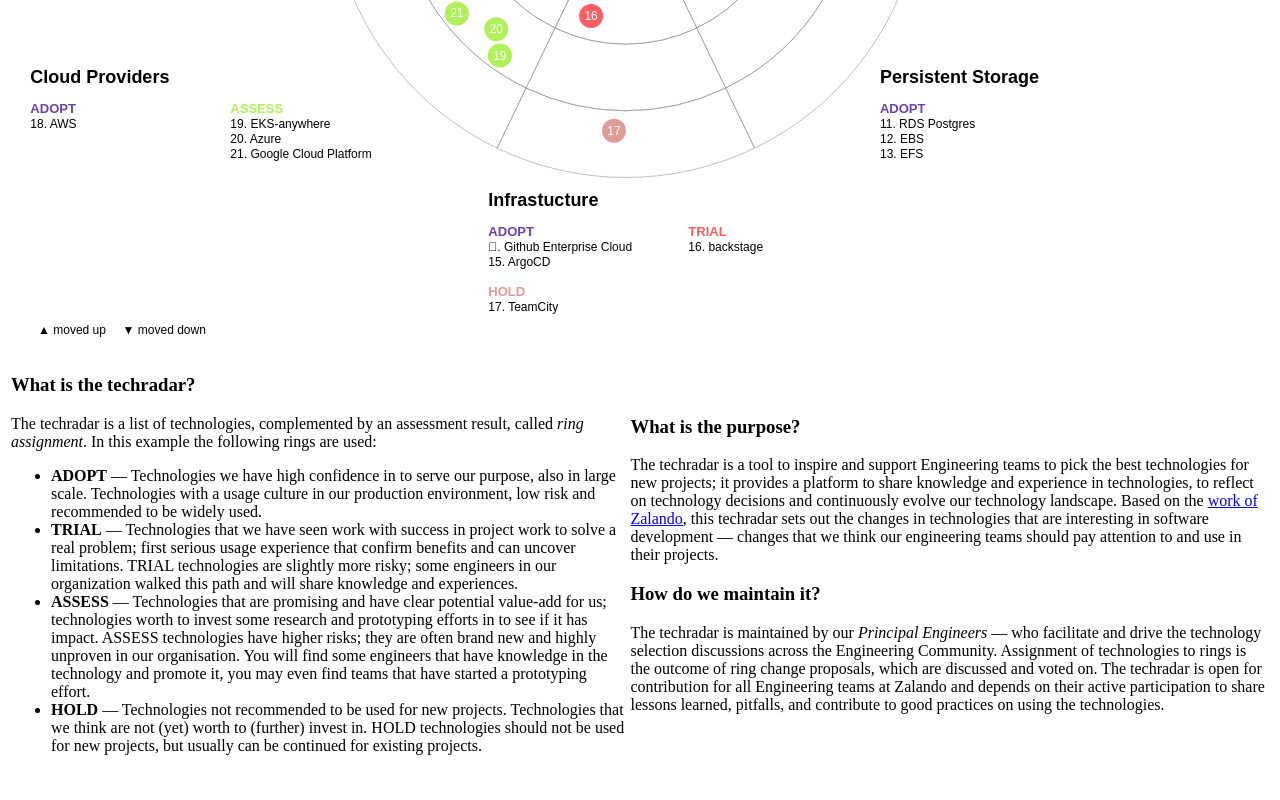
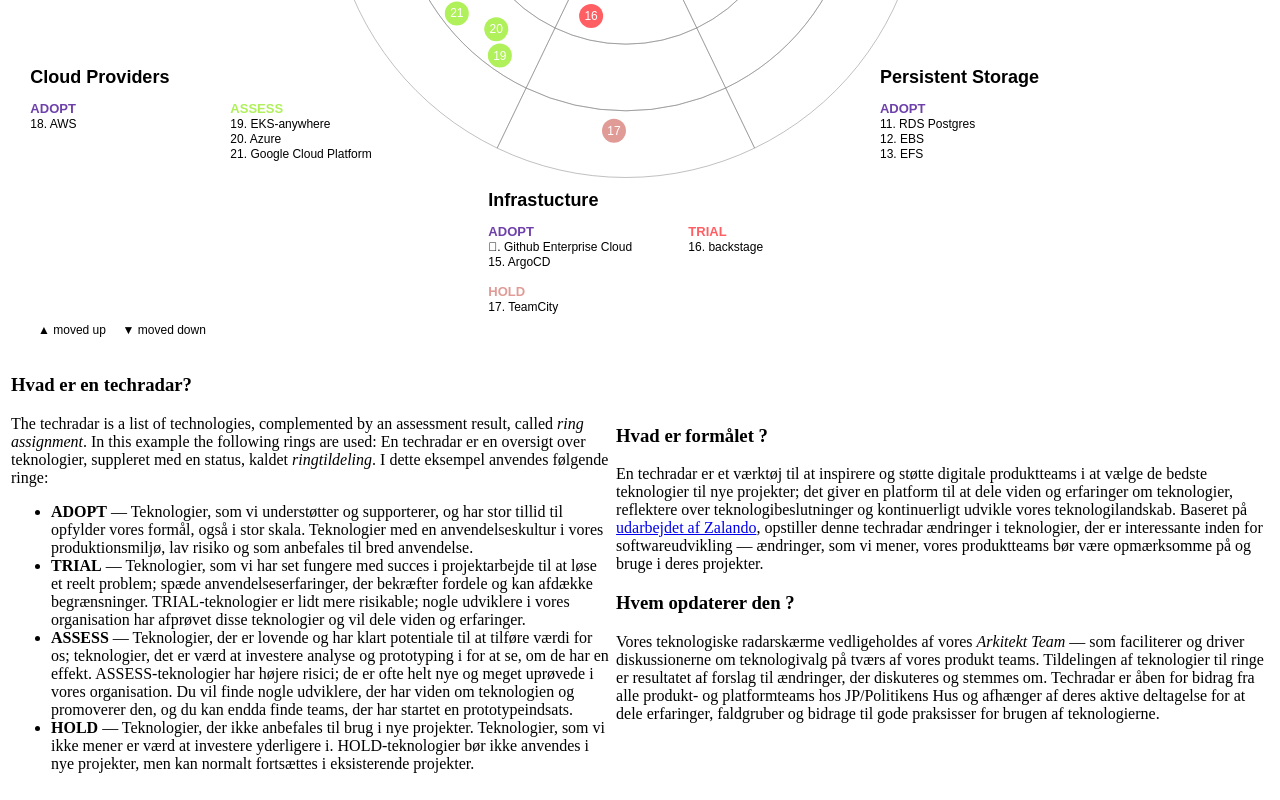
Before and after one commit to test-jppolitikenshus/techradar, a React (Vite) app: page / in a window 1280 px wide. Shown: the part 732-1532 px from the top of the page. Built offline with nearby package versions, Linux system fonts and the light colour scheme; a web font is replaced by a local one.

Commit message:
Add new feature data source for techradar

```diff
--- a/src/App.tsx
+++ b/src/App.tsx
@@ -3,6 +3,7 @@
 import idp from './techradarIdp';
 import dut from './techradarDut';
 import pub from './techradarInf';
+import feat from './techradarFeat';
 
 function App() {
   const [example, setExample] = useState<TechradarData>(idp);
@@ -30,30 +31,30 @@
         <tbody>
           <tr>
             <td>
-              <h3>What is the techradar?</h3>
+              <h3>Hvad er en techradar?</h3>
               <p>
                 The techradar is a list of technologies, complemented by an assessment result, called <em>ring assignment</em>. In this example the following rings are used:
+                En techradar er en oversigt over teknologier, suppleret med en status, kaldet <em>ringtildeling</em>. I dette eksempel anvendes følgende ringe:
               </p>
 
               <ul>
-                <li><strong>ADOPT</strong> &mdash; Technologies we have high confidence in to serve our purpose, also in large scale. Technologies with a usage culture in our production environment, low risk and recommended to be widely used.</li>
-                <li><strong>TRIAL</strong> &mdash; Technologies that we have seen work with success in project work to solve a real problem; first serious usage experience that confirm benefits and can uncover limitations. TRIAL technologies are slightly more risky; some engineers in our organization walked this path and will share knowledge and experiences.</li>
-                <li><strong>ASSESS</strong> &mdash; Technologies that are promising and have clear potential value-add for us; technologies worth to invest some research and prototyping efforts in to see if it has impact. ASSESS technologies have higher risks; they are often brand new and highly unproven in our organisation. You will find some engineers that have knowledge in the technology and promote it, you may even find teams that have started a prototyping effort.</li>
-                <li><strong>HOLD</strong> &mdash; Technologies not recommended to be used for new projects. Technologies that we think are not (yet) worth to (further) invest in. HOLD technologies should not be used for new projects, but usually can be continued for existing projects.</li>
+                <li><strong>ADOPT</strong> &mdash; Teknologier, som vi understøtter og supporterer, og har stor tillid til opfylder vores formål, også i stor skala. Teknologier med en anvendelseskultur i vores produktionsmiljø, lav risiko og som anbefales til bred anvendelse.</li>
+                <li><strong>TRIAL</strong> &mdash; Teknologier, som vi har set fungere med succes i projektarbejde til at løse et reelt problem; spæde anvendelseserfaringer, der bekræfter fordele og kan afdække begrænsninger. TRIAL-teknologier er lidt mere risikable; nogle udviklere i vores organisation har afprøvet disse teknologier og vil dele viden og erfaringer. </li>
+                <li><strong>ASSESS</strong> &mdash; Teknologier, der er lovende og har klart potentiale til at tilføre værdi for os; teknologier, det er værd at investere analyse og prototyping i for at se, om de har en effekt. ASSESS-teknologier har højere risici; de er ofte helt nye og meget uprøvede i vores organisation. Du vil finde nogle udviklere, der har viden om teknologien og promoverer den, og du kan endda finde teams, der har startet en prototypeindsats. </li>
+                <li><strong>HOLD</strong> &mdash; Teknologier, der ikke anbefales til brug i nye projekter. Teknologier, som vi ikke mener er værd at investere yderligere i. HOLD-teknologier bør ikke anvendes i nye projekter, men kan normalt fortsættes i eksisterende projekter.</li>
               </ul>
 
             </td><td>
 
-              <h3>What is the purpose?</h3>
+              <h3>Hvad er formålet ?</h3>
 
               <p>
-                The techradar is a tool to inspire and support Engineering teams to pick the best technologies for new projects; it provides a platform to share knowledge and experience in technologies, to reflect on technology decisions and continuously evolve our technology landscape. Based on the <a href="https://opensource.zalando.com/tech-radar/#"> work of Zalando</a>, this techradar sets out the changes in technologies that are interesting in software development &mdash; changes that we think our engineering teams should pay attention to and use in their projects.
-              </p>
+                En techradar er et værktøj til at inspirere og støtte digitale produktteams i at vælge de bedste teknologier til nye projekter; det giver en platform til at dele viden og erfaringer om teknologier, reflektere over teknologibeslutninger og kontinuerligt udvikle vores teknologilandskab. Baseret på <a href="https://opensource.zalando.com/tech-radar/#">udarbejdet af Zalando</a>, opstiller denne techradar ændringer i teknologier, der er interessante inden for softwareudvikling &mdash; ændringer, som vi mener, vores produktteams bør være opmærksomme på og bruge i deres projekter.</p>
 
-              <h3>How do we maintain it?</h3>
+              <h3>Hvem opdaterer den ?</h3>
 
               <p>
-                The techradar is maintained by our <em>Principal Engineers</em> &mdash; who facilitate and drive the technology selection discussions across the Engineering Community. Assignment of technologies to rings is the outcome of ring change proposals, which are discussed and voted on. The techradar is open for contribution for all Engineering teams at Zalando and depends on their active participation to share lessons learned, pitfalls, and contribute to good practices on using the technologies.<br />
+                Vores teknologiske radarskærme vedligeholdes af vores <em>Arkitekt Team</em> &mdash; som faciliterer og driver diskussionerne om teknologivalg på tværs af vores produkt teams. Tildelingen af teknologier til ringe er resultatet af forslag til ændringer, der diskuteres og stemmes om. Techradar er åben for bidrag fra alle produkt- og platformteams hos JP/Politikens Hus og afhænger af deres aktive deltagelse for at dele erfaringer, faldgruber og bidrage til gode praksisser for brugen af teknologierne.
               </p>
             </td></tr>
         </tbody>
```
Also changed, not shown: src/dutInput.csv (added), src/featInput.csv (added), src/infInput.csv (added).
